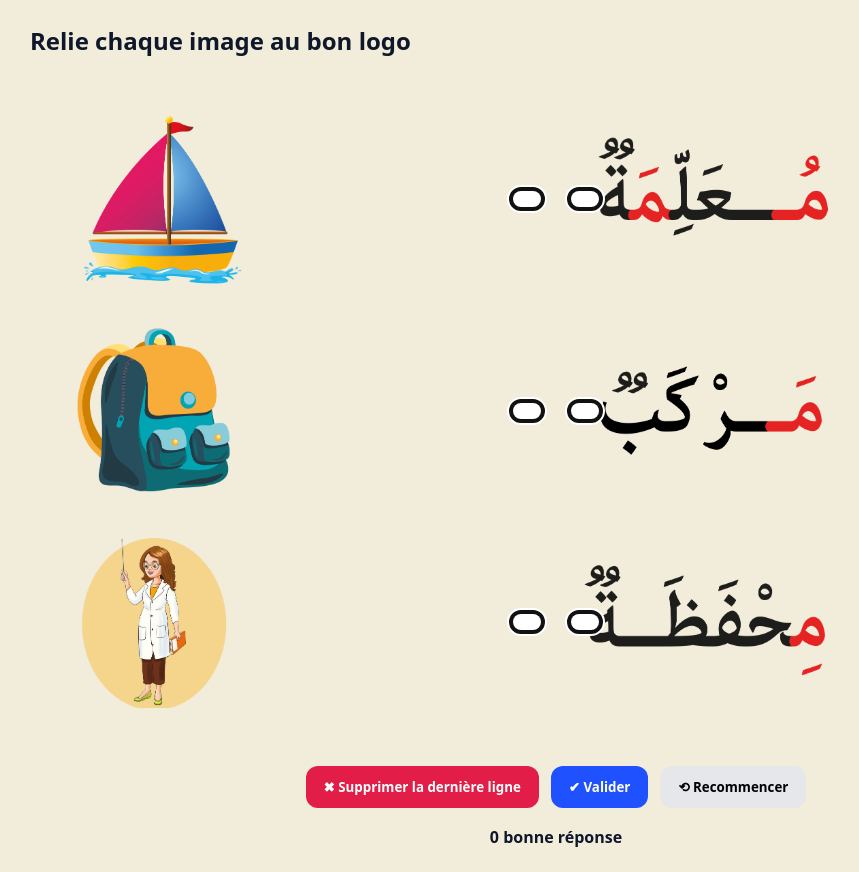
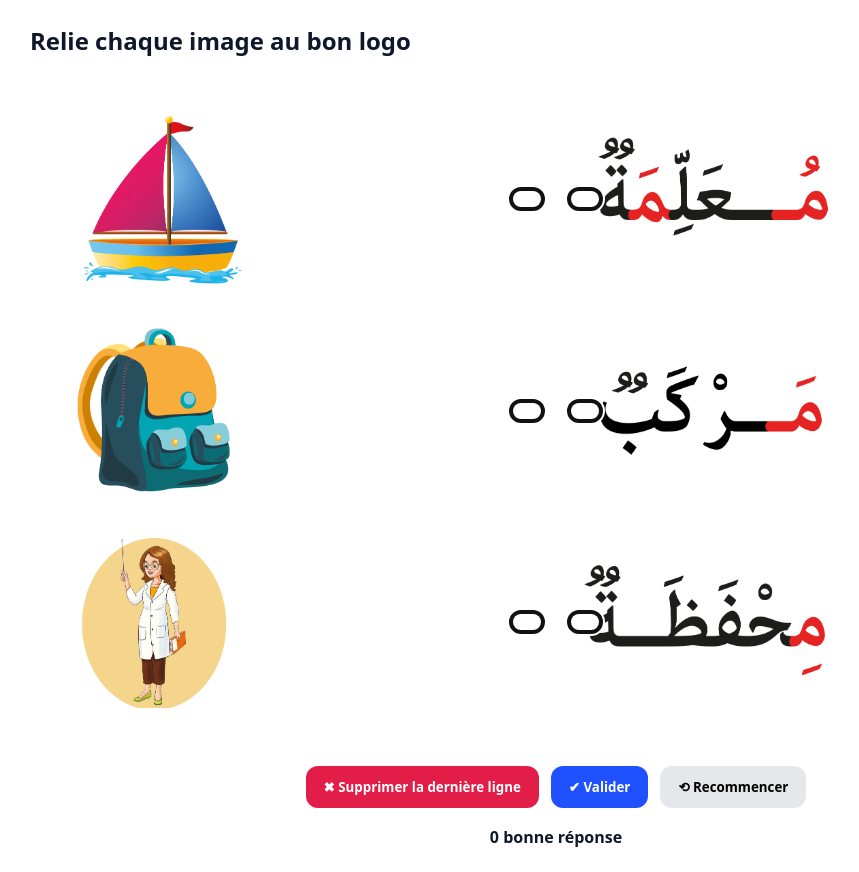
Before and after one commit to SelimaZA/relier-mots-images, a plain HTML site: page index.html in a window 1280 px wide. Shown: the whole page, without its empty margins (84-943 px from the left). Drawn offline with Linux system fonts and the light colour scheme.

Commit message:
Update index.html

```diff
--- a/index.html
+++ b/index.html
@@ -7,7 +7,7 @@
 <style>
   :root{ --line:#111; --pin:#111; --gap:40px; }
   *{box-sizing:border-box;font-family:system-ui,-apple-system,Segoe UI,Roboto,Arial}
-  body{margin:0; background:#f2ecda; /* remplace par ton fond, ou #fff */
+  body{margin:0; background:transparent; /* remplace par ton fond, ou #fff */
         background-size:cover; color:#0f172a}
 
   .wrap{max-width:1100px;margin:auto;padding:24px}
```
